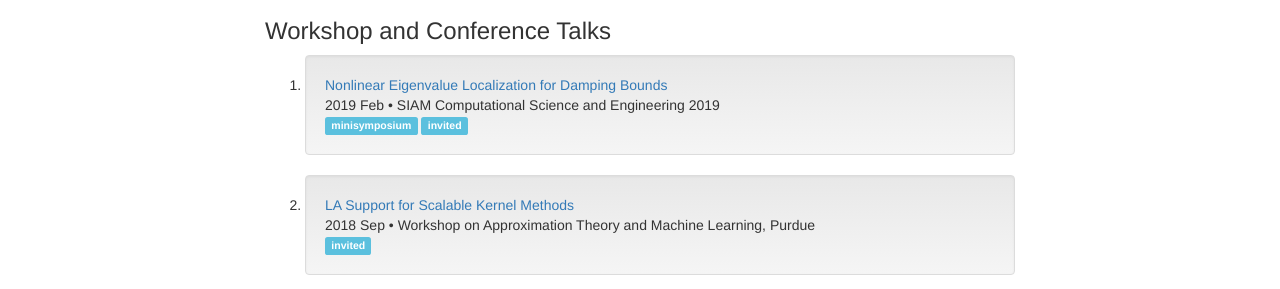
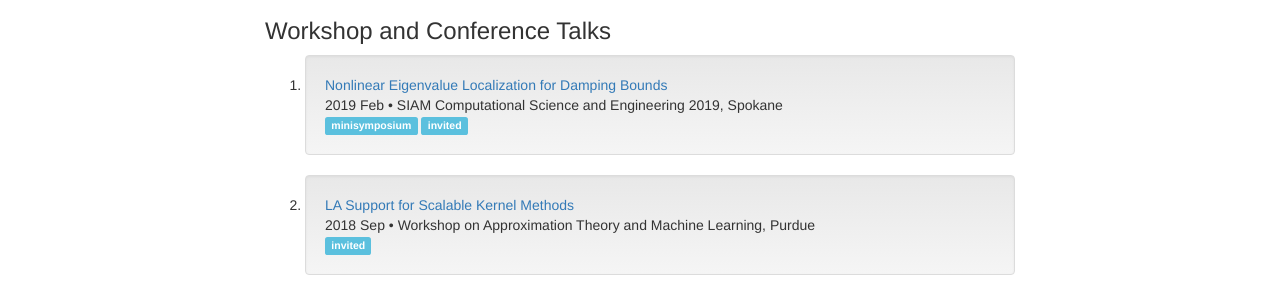
Before and after one commit to dbindel/cornell_web, a Jekyll site: the page built from vita.html, in a window 1280 px wide and 900 px high, scrolled down 6209 px. Shown: the part 163-452 px from the top of the window. Built offline with Jekyll 4.4.1, drawn with Linux system fonts in a browser that asks for light colours; nearby versions of some CDN libraries.

Commit message:
Minor fix.

```diff
--- a/_data/present.yml
+++ b/_data/present.yml
@@ -1078,5 +1078,5 @@
   file: 2019-02-siam-cse/siam-cse-feb19.pdf
   title: "Nonlinear Eigenvalue Localization for Damping Bounds"
   tags: [nep, eigenbounds]
-  where: SIAM Computational Science and Engineering 2019
+  where: SIAM Computational Science and Engineering 2019, Spokane
   type: [minisymposium, external, invited]
```
